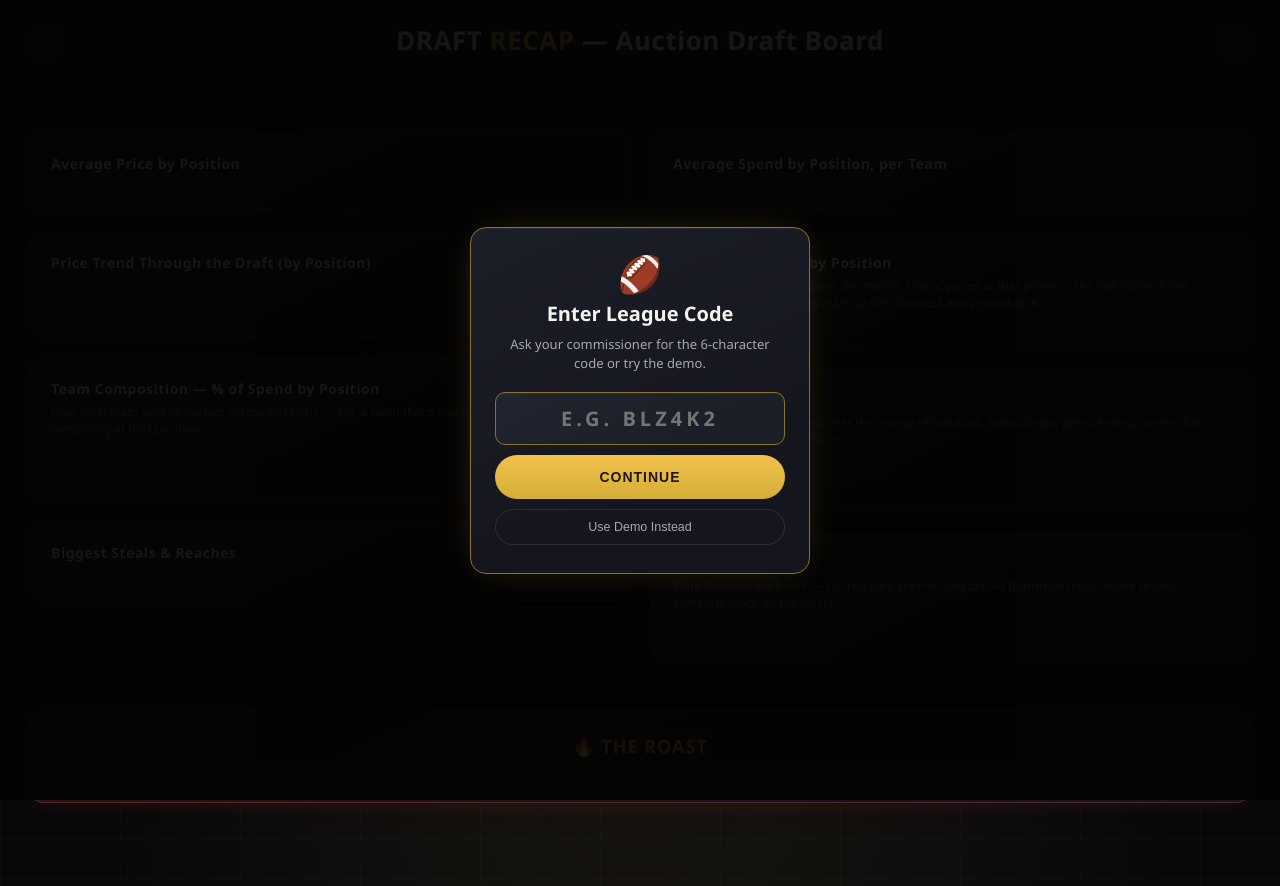
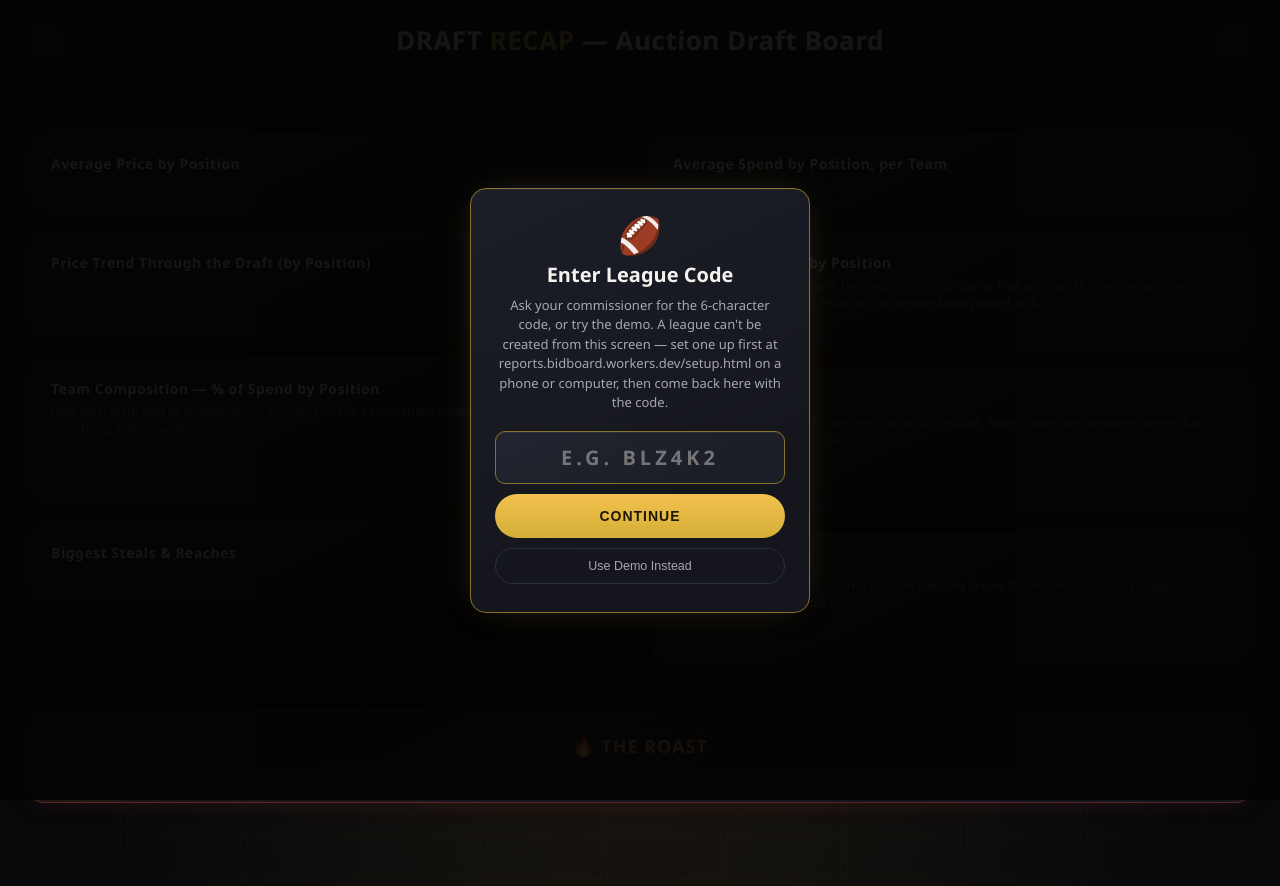
Before and after one commit to dustindame/Reports, a plain HTML site: page recap.html in a window 1280 px wide. Shown: the top 886 px of the page. Drawn offline with nearby package versions, Linux system fonts and the light colour scheme.

Commit message:
Clarify TV-side league prompt: a league can't be created from this screen, direct to Setup instead

```diff
--- a/recap.html
+++ b/recap.html
@@ -88,7 +88,7 @@
   <script src="shared/supabase-config.js?v=20260728"></script>
   <script src="shared/pro.js?v=20260812a"></script>
   <script src="shared/data.js?v=20260801a"></script>
-  <script src="shared/league-gate.js?v=20260808a"></script>
+  <script src="shared/league-gate.js?v=20260815a"></script>
   <script src="shared/icons.js?v=20260801a"></script>
   <script src="recap.js?v=20260802a"></script>
 </body>
--- a/shared/league-gate.js
+++ b/shared/league-gate.js
@@ -58,7 +58,11 @@ function promptForLeagueCode() {
       <div class="league-gate-card">
         <div class="league-gate-icon">🏈</div>
         <h2 class="league-gate-title">Enter League Code</h2>
-        <p class="league-gate-hint">Ask your commissioner for the 6-character code${allowCreate ? ", start a new league, or try the demo." : " or try the demo."}</p>
+        <p class="league-gate-hint">${
+          allowCreate
+            ? "Ask your commissioner for the 6-character code, start a new league, or try the demo."
+            : "Ask your commissioner for the 6-character code, or try the demo. A league can't be created from this screen — set one up first at reports.bidboard.workers.dev/setup.html on a phone or computer, then come back here with the code."
+        }</p>
         <input type="text" class="league-gate-input" id="leagueGateInput" maxlength="6" placeholder="e.g. BLZ4K2" autocapitalize="characters" autocomplete="off" />
         <div class="league-gate-error" id="leagueGateError" hidden></div>
         <button class="league-gate-continue" id="leagueGateContinue">CONTINUE</button>
```
Also changed, not shown: draft-board.html (+1 -1 lines), player-entry.html (+1 -1 lines), team-picks.html (+1 -1 lines).
